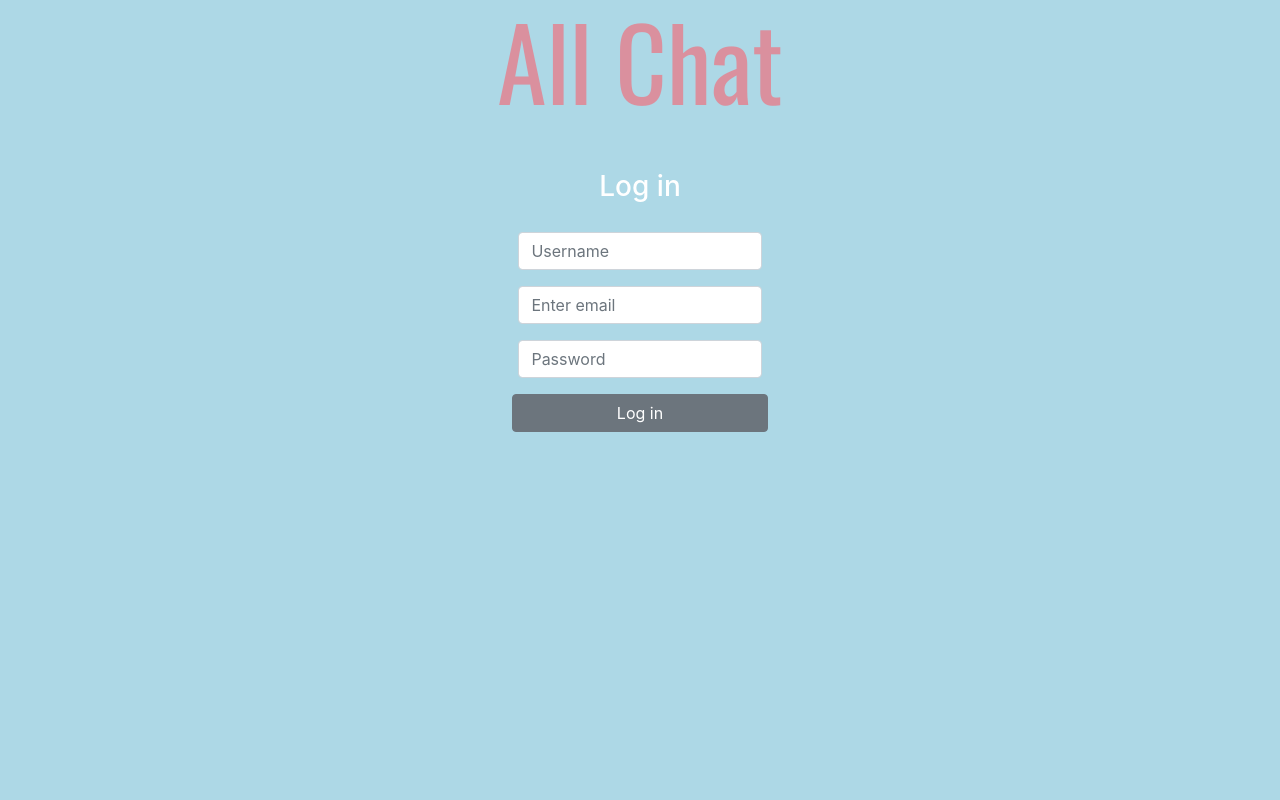
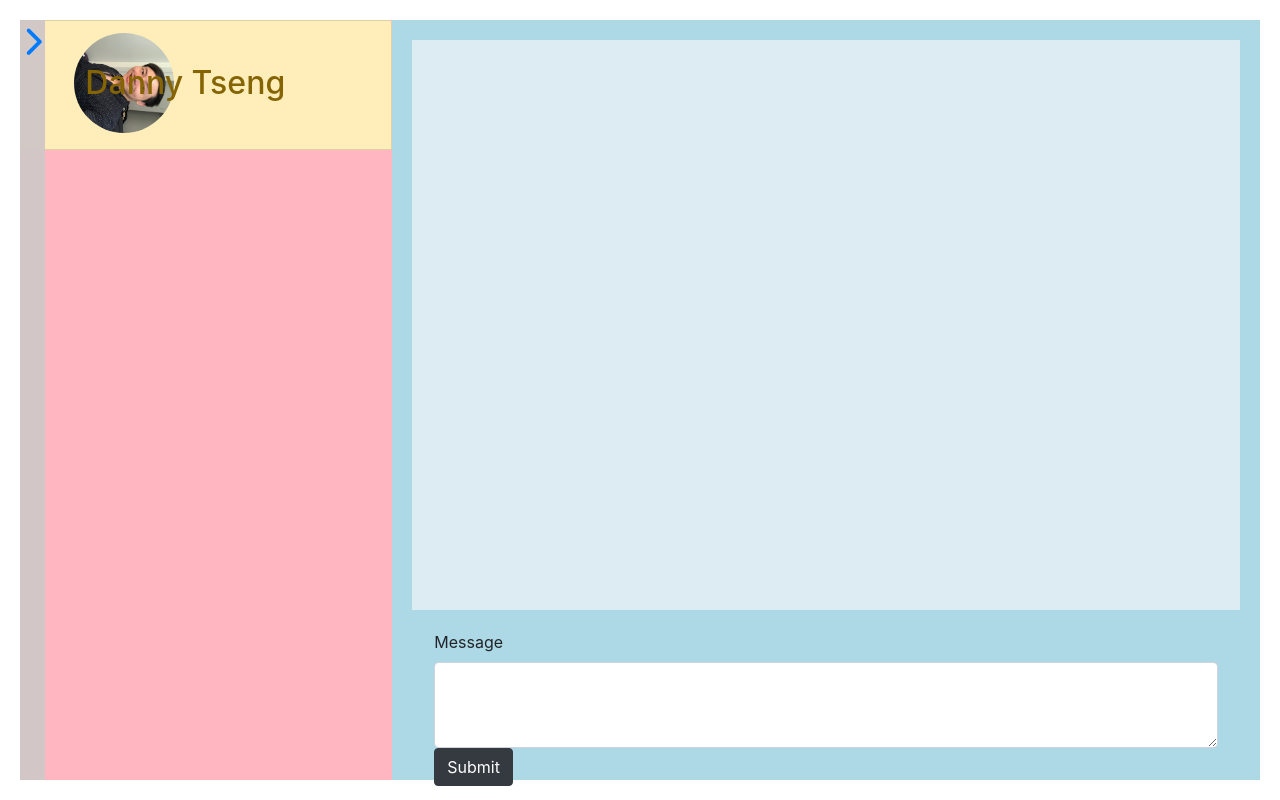
Before and after one commit to dtFocuS/all-chat-front-end, a React (Create React App) app: page /home in a window 1280 px wide. Built offline with nearby package versions, Linux system fonts and the light colour scheme; what actioncable would draw is missing.

Commit message:
working on side nav

```diff
--- a/public/index.html
+++ b/public/index.html
@@ -3,6 +3,7 @@
   <head>
     <meta charset="utf-8" />
     <link rel="icon" href="%PUBLIC_URL%/favicon.ico" />
+    <script src="https://kit.fontawesome.com/063b9327a8.js" crossorigin="anonymous"></script>
     <meta name="viewport" content="width=device-width, initial-scale=1" />
     <meta name="theme-color" content="#000000" />
     <meta
--- a/src/App.js
+++ b/src/App.js
@@ -1,5 +1,5 @@
 import React, { Component, Fragment } from 'react';
-import { Switch, Route, Redirect, withRouter } from 'react-router-dom';
+import { BrowserRouter as Router, Switch, Route, Redirect, withRouter } from 'react-router-dom';
 import logo from './logo.svg';
 import './App.css';
 import Home from './containers/Home';
@@ -26,8 +26,29 @@ class App extends Component {
   render() {
     return (
       <div className="App">
-        <Welcome />
-        {/* <Home /> */}
+        <Router>
+          <Switch>
+            <Route
+              exact
+              path={"/"}
+              render={(props) =>(
+                <Welcome {...props}/>
+
+              )}
+            />
+            <Route
+              exact
+              path={'/home'}
+              render={(props) =>(
+                <Home {...props}/>
+              )}
+
+
+            />
+          </Switch>
+        </Router>
+
+
       </div>
     );
 
--- a/src/components/Login.js
+++ b/src/components/Login.js
@@ -3,6 +3,9 @@ import { Form, Button } from 'react-bootstrap';
 
 
 class Login extends Component {
+
+
+
 
 
 
@@ -16,16 +19,21 @@ class Login extends Component {
                         {/* <Form.Label>Username</Form.Label> */}
                         <Form.Control type="text" placeholder="Username" />
                     </Form.Group>
-                    <Form.Group controlId="formGroupEmail">
+                    {/* <Form.Group controlId="formGroupEmail"> */}
                         {/* <Form.Label>Email address</Form.Label> */}
-                        <Form.Control type="email" placeholder="Enter email" />
-                    </Form.Group>
+                        {/* <Form.Control type="email" placeholder="Email" /> */}
+                    {/* </Form.Group> */}
                     <Form.Group controlId="formGroupPassword">
                         {/* <Form.Label>Password</Form.Label> */}
                         <Form.Control type="password" placeholder="Password" />
                     </Form.Group>
-                    <Button type="submit" variant="secondary" block>Log in</Button>
+                    <Form.Group>
+                        <Button type="submit" variant="secondary" block>Log in</Button>
+
+                    </Form.Group>
+
                 </Form>
+                <p>Don't have an account yet? <span onClick={this.props.handleSignUp}>Sign up</span></p>
             </div>
 
 
--- /dev/null
+++ b/src/components/SideNav.js
@@ -0,0 +1,41 @@
+import React, { Component, Fragment } from 'react';
+
+
+
+class SideNav extends Component {
+
+    constructor(props) {
+        super(props);
+        this.state = {
+            closed: true,
+        }
+    }
+
+    handleOpen = () => {
+        this.setState(prevState => ({
+            closed: !prevState.closed
+        }))
+    }
+
+    render() {
+        const closeMenu = { width: '25px' };
+        const openMenu = { width: '250px'}
+        return(
+            <div className='side-nav' style={this.state.closed ? closeMenu : openMenu}>
+                <span className='slide'>
+                    <a href='#' onClick={this.handleOpen}>
+                        {this.state.closed ? <i class="fas fa-chevron-right"></i> : <i class="fas fa-chevron-left"></i>}
+                    </a>
+                </span>
+
+
+            </div>
+        )
+    }
+
+
+
+
+}
+
+export default SideNav;
--- a/src/components/Signup.js
+++ b/src/components/Signup.js
@@ -16,13 +16,16 @@ class Signup extends Component {
                     </Form.Group>
                     <Form.Group controlId="formGroupEmail">
                         {/* <Form.Label>Email address</Form.Label> */}
-                        <Form.Control type="email" placeholder="Enter email" />
+                        <Form.Control type="email" placeholder="Email" />
                     </Form.Group>
                     <Form.Group controlId="formGroupPassword">
                         {/* <Form.Label>Password</Form.Label> */}
                         <Form.Control type="password" placeholder="Password" />
                     </Form.Group>
-                    <Button type="submit">Sign up</Button>
+                    <Form.Group>
+                        <Button type="submit" variant="secondary" block>Sign up</Button>
+                    </Form.Group>
+                    <p>Back to <span onClick={this.props.handleSignUp}>Log in</span></p>
                 </Form>
             </div>
 
--- a/src/containers/Home.js
+++ b/src/containers/Home.js
@@ -2,6 +2,7 @@ import React, { Component, Fragment } from 'react';
 import '../stylesheets/home.css';
 import FriendsList from '../components/FriendsList';
 import ChatRoom from '../components/ChatRoom';
+import SideNav from '../components/SideNav';
 
 
 
@@ -16,6 +17,7 @@ class Home extends Component {
     render() {
         return(
             <div className='home-container'>
+                <SideNav />
                 <FriendsList />
                 <ChatRoom />
             </div>
--- a/src/containers/Welcome.js
+++ b/src/containers/Welcome.js
@@ -8,6 +8,16 @@ class Welcome extends Component {
 
     constructor(props) {
         super(props);
+        this.state = {
+            signUp: false,
+        }
+
+    }
+
+    handleSignUp = () => {
+        this.setState(prevState => ({
+            signUp: !prevState.signUp
+        }))
 
     }
 
@@ -17,7 +27,9 @@ class Welcome extends Component {
         return(
             <div class='welcome-container'>
                 <h1 className="header-logo">All Chat</h1>
-                <Login />
+                {this.state.signUp ? <Signup handleSignUp={this.handleSignUp}/> : <Login handleSignUp={this.handleSignUp}/>}
+
+                {/* <p>Don't have an account yet? <span onClick={this.handleSignUp}>Sign up</span></p> */}
                 {/* <Signup /> */}
             </div>
 
--- a/src/stylesheets/home.css
+++ b/src/stylesheets/home.css
@@ -2,7 +2,19 @@
     background: lightblue;
     display: grid;
     grid-template-columns: 30% auto;
-    height: 100vh;
+    height: 95vh;
     margin: 20px;
     position: relative;
 }
+
+.side-nav {
+    position: fixed;
+    height: 95%;
+    background-color: rgba(209, 199, 199, 0.959);
+    z-index: 1;
+}
+
+.side-nav a {
+    padding-left: 3px;
+    font-size: 30px;
+}
--- a/src/stylesheets/welcome.css
+++ b/src/stylesheets/welcome.css
@@ -1,13 +1,30 @@
 .welcome-container {
-    height: 100vh;
+    margin: 20px;
+    height: 95vh;
     /* margin: 20px; */
     background-color: lightblue;
 }
 
 .base-container h3 {
+    font-family: 'Oswald', sans-serif;
     text-align: center;
     color: white;
     margin-top: 50px;
+}
+
+.welcome-container p {
+    text-align: center;
+    color: white;
+    font-size: 20px;
+}
+
+.welcome-container p span {
+    cursor: pointer;
+    text-decoration: underline;
+}
+
+.welcome-container p span:hover {
+    color: rgba(223, 136, 150, 0.904);
 }
 
 .login-form, .signup-form {
@@ -18,10 +35,6 @@
 
 }
 
-/* .login-form button {
-
-    width: 95%
-} */
 
 .header-logo {
     text-align: center;
```
